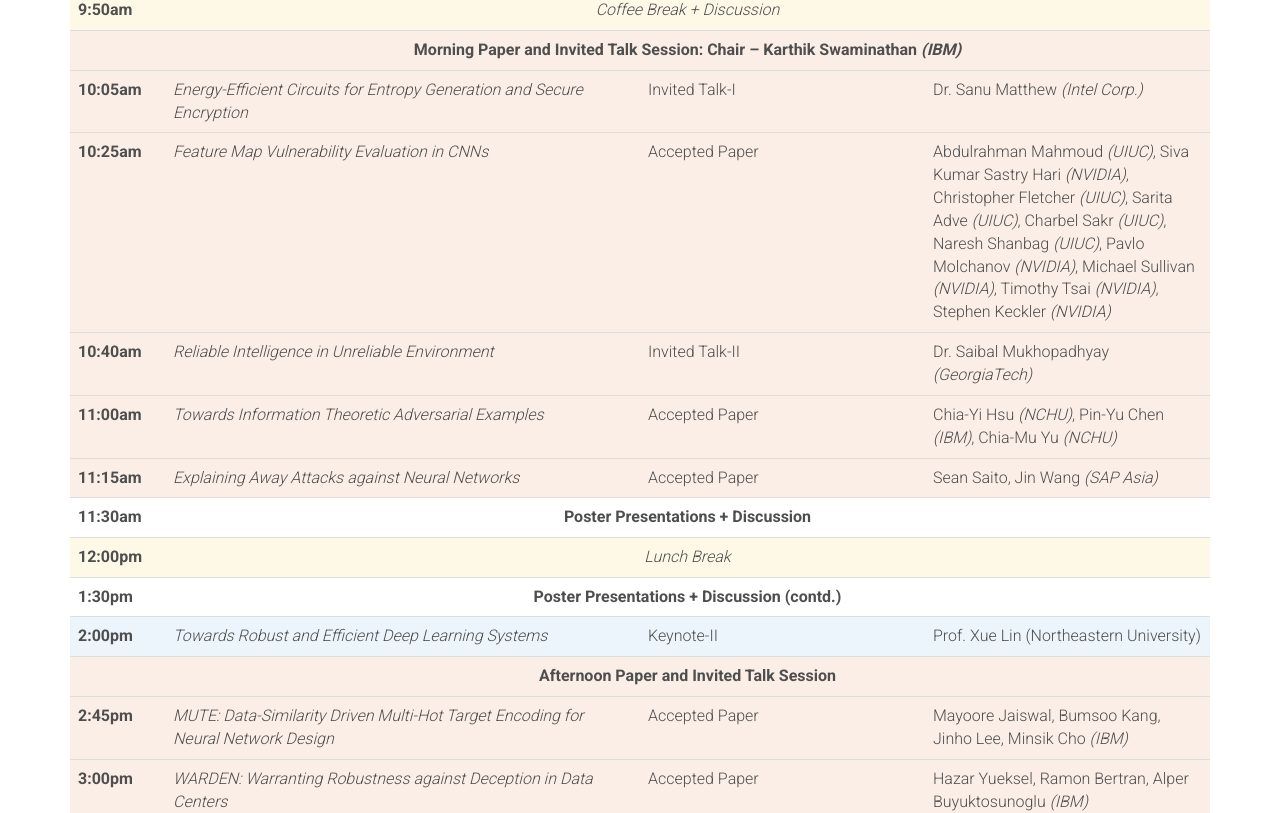
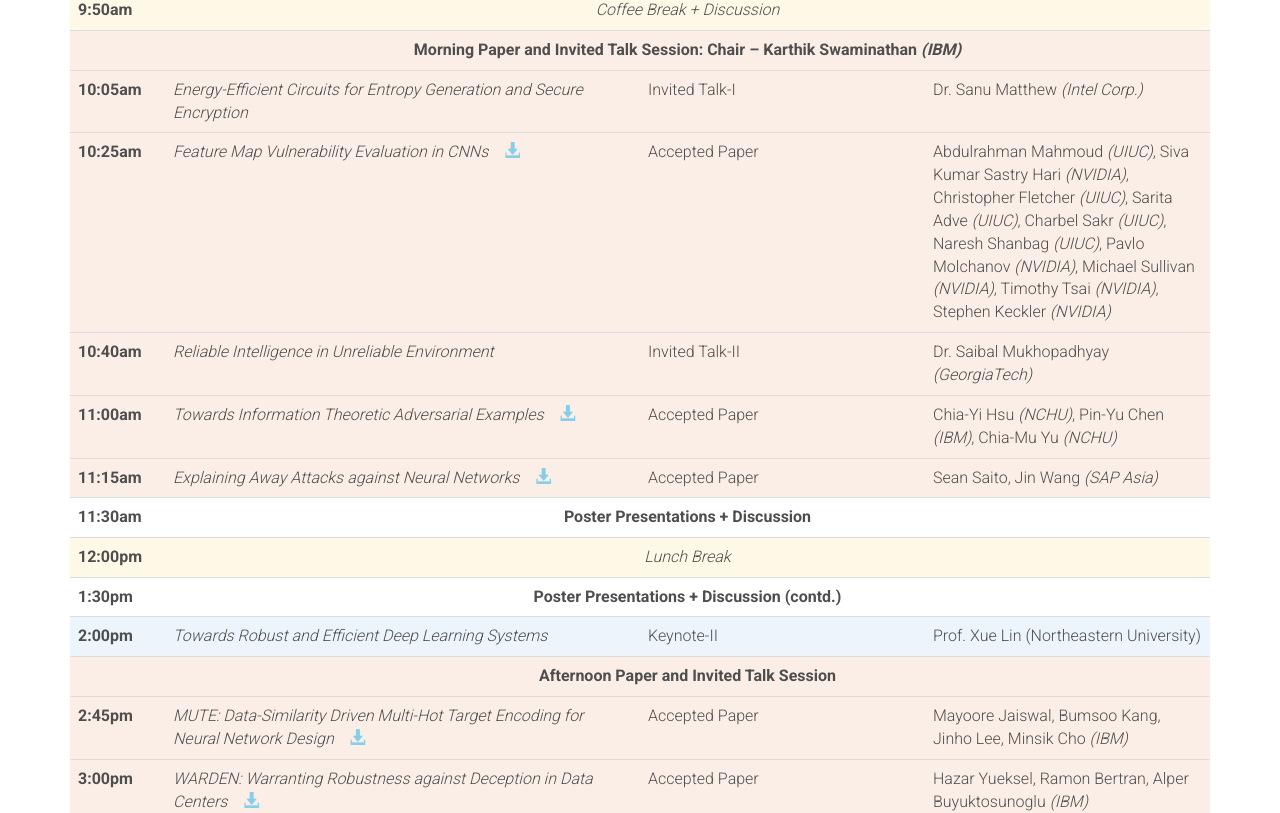
Before and after one commit to augustojv/sara-workshop-2020, a website: page index.html in a window 1280 px wide. Shown: the part 2892-3705 px from the top of the page. Drawn offline with Linux system fonts and the light colour scheme; files whose address does not match are found by name.

Commit message:
Program updated

```diff
--- a/index.html
+++ b/index.html
@@ -395,7 +395,11 @@
                         </tr>
                         <tr bgcolor="#FBEEE6">
                           <th scope="row">10:25am</th>
-                          <td><em>Feature Map Vulnerability Evaluation in CNNs</em></td>
+                          <td><em>Feature Map Vulnerability Evaluation in CNNs</em>
+							  &nbsp;&nbsp;<a href="assets/papers/Paper1_Fmap_vulnerability.pdf" target="_blank">
+								  <span class="glyphicon glyphicon-download-alt" style="color:skyblue"></span>
+							  </a>
+						  </td>
 						  <td>Accepted Paper</td>
 						  <td>Abdulrahman Mahmoud <em>(UIUC)</em>, Siva Kumar Sastry Hari <em>(NVIDIA)</em>, Christopher Fletcher <em>(UIUC)</em>, Sarita Adve <em>(UIUC)</em>,
 							  Charbel Sakr <em>(UIUC)</em>, Naresh Shanbag <em>(UIUC)</em>, Pavlo Molchanov <em>(NVIDIA)</em>, Michael Sullivan <em>(NVIDIA)</em>,
@@ -409,13 +413,21 @@
                         </tr>
                         <tr bgcolor="#FBEEE6">
                           <th scope="row">11:00am</th>
-                          <td><em>Towards Information Theoretic Adversarial Examples</em></td>
+                          <td><em>Towards Information Theoretic Adversarial Examples</em>
+							  &nbsp;&nbsp;<a href="assets/papers/Paper2_Info_theoretic.pdf" target="_blank">
+								  <span class="glyphicon glyphicon-download-alt" style="color:skyblue"></span>
+							  </a>
+						  </td>
 						  <td>Accepted Paper</td>
 						  <td>Chia-Yi Hsu <em>(NCHU)</em>,  Pin-Yu Chen <em>(IBM)</em>, Chia-Mu Yu <em>(NCHU)</em></td>
                         </tr>
                         <tr bgcolor="#FBEEE6">
                           <th scope="row">11:15am</th>
-                          <td><em>Explaining Away Attacks against Neural Networks</em></td>
+                          <td><em>Explaining Away Attacks against Neural Networks</em>
+							  &nbsp;&nbsp;<a href="assets/papers/Paper3_Explaining _away_attacks.pdf" target="_blank">
+								  <span class="glyphicon glyphicon-download-alt" style="color:skyblue"></span>
+							  </a>
+						  </td>
 						  <td>Accepted Paper</td>
 						  <td>Sean Saito, Jin Wang <em>(SAP Asia)</em></td>
                         </tr>
@@ -444,13 +456,21 @@
                         </tr>
                         <tr bgcolor="#FBEEE6">
                           <th scope="row">2:45pm</th>
-                          <td><em>MUTE: Data-Similarity Driven Multi-Hot Target Encoding for Neural Network Design</em></td>
+                          <td><em>MUTE: Data-Similarity Driven Multi-Hot Target Encoding for Neural Network Design</em>
+							  &nbsp;&nbsp;<a href="assets/papers/Paper4_MUTE.pdf" target="_blank">
+								  <span class="glyphicon glyphicon-download-alt" style="color:skyblue"></span>
+							  </a>
+						  </td>
 						  <td>Accepted Paper</td>
 						  <td>Mayoore Jaiswal, Bumsoo Kang, Jinho Lee, Minsik Cho <em>(IBM)</em></td>
                         </tr>
                         <tr bgcolor="#FBEEE6">
                           <th scope="row">3:00pm</th>
-                          <td><em>WARDEN: Warranting Robustness against Deception in Data Centers</em></td>
+                          <td><em>WARDEN: Warranting Robustness against Deception in Data Centers</em>
+							  &nbsp;&nbsp;<a href="assets/papers/Paper5_WARDEN.pdf" target="_blank">
+								  <span class="glyphicon glyphicon-download-alt" style="color:skyblue"></span>
+							  </a>
+						  </td>
 						  <td>Accepted Paper</td>
 						  <td>Hazar Yueksel, Ramon Bertran, Alper Buyuktosunoglu <em>(IBM)</em></td>
                         </tr>
```
Also changed, not shown: 5 other files.
